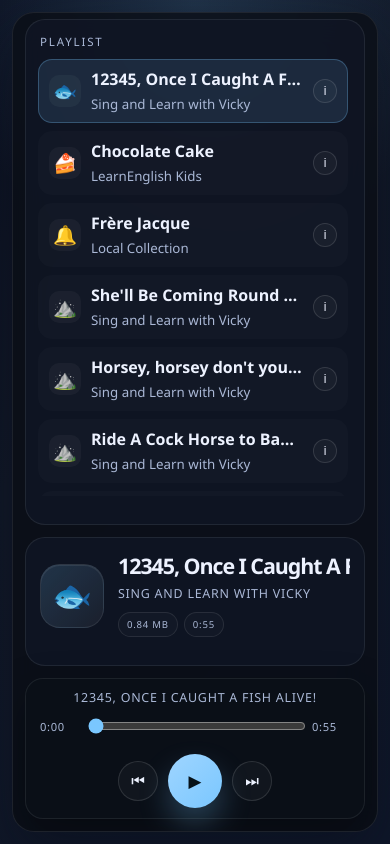
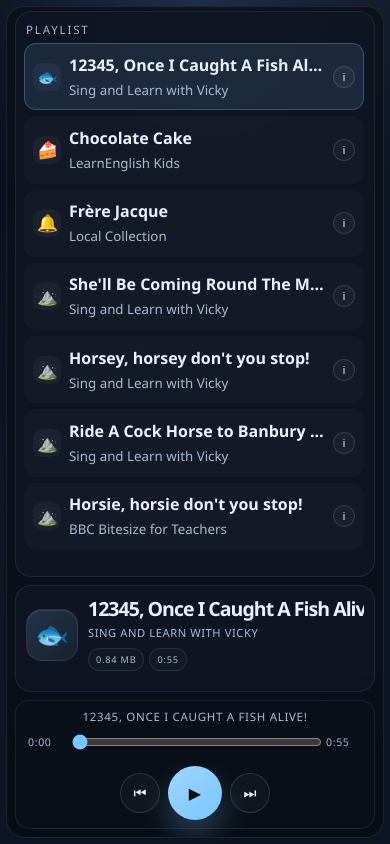
Before and after one commit to g2384/mp, a plain HTML site: page index.html in a window 390 px wide. Drawn offline with Linux system fonts and the light colour scheme.

Commit message:
Update index.html

```diff
--- a/index.html
+++ b/index.html
@@ -597,23 +597,148 @@
       }
 
       @media (max-width: 420px) {
+        body {
+          padding: 6px;
+        }
+
+        .player-shell {
+          height: calc(100vh - 12px);
+          border-radius: 18px;
+        }
+
+        .topbar {
+          padding: 10px 12px 6px;
+        }
+
+        .layout {
+          gap: 8px;
+          padding: 4px 8px 8px;
+        }
+
+        .sidebar {
+          padding: 10px 8px 8px;
+          border-radius: 16px;
+        }
+
+        .playlist-label {
+          margin-bottom: 6px;
+        }
+
+        .track-list {
+          gap: 6px;
+          padding: 0 2px 2px 0;
+        }
+
+        .track-item {
+          padding: 6px 8px;
+          gap: 8px;
+          border-radius: 12px;
+        }
+
+        .track-item-main {
+          gap: 8px;
+        }
+
+        .track-icon {
+          width: 28px;
+          height: 28px;
+          font-size: 1.05rem;
+          border-radius: 9px;
+        }
+
         .track-metrics {
           display: none;
         }
 
+        .track-side {
+          gap: 6px;
+        }
+
+        .track-info-btn {
+          width: 22px;
+          height: 22px;
+          font-size: 0.7rem;
+        }
+
+        .main-panel {
+          padding: 12px 10px 10px;
+          border-radius: 16px;
+        }
+
+        .track-hero {
+          grid-template-columns: 52px minmax(0, 1fr);
+          gap: 10px;
+          margin-bottom: 10px;
+        }
+
+        .song-icon {
+          width: 52px;
+          height: 52px;
+          border-radius: 16px;
+          font-size: 1.7rem;
+        }
+
+        .track-title {
+          font-size: clamp(1rem, 5vw, 1.35rem);
+        }
+
+        .track-artist {
+          font-size: 0.7rem;
+          letter-spacing: 0.05em;
+          margin-top: 4px;
+        }
+
+        .meta-row {
+          gap: 5px;
+          margin-top: 8px;
+        }
+
         .meta-pill {
-          padding: 5px 8px;
-          font-size: 0.6rem;
+          padding: 4px 7px;
+          font-size: 0.58rem;
+        }
+
+        .player-dock {
+          margin: 0 8px 8px;
+          gap: 8px;
+          padding: 8px 12px 8px;
+          border-radius: 14px;
+        }
+
+        .player-progress-row {
+          grid-template-columns: 36px minmax(0, 1fr) 36px;
+          gap: 6px;
+          font-size: 0.66rem;
+          margin-bottom: 6px;
+        }
+
+        .player-controls {
+          gap: 8px;
         }
 
         .control-btn {
           width: 40px;
           height: 40px;
+          font-size: 0.9rem;
         }
 
         .play-toggle {
           width: 54px;
           height: 54px;
+          font-size: 1rem;
+        }
+
+        .now-playing-title {
+          font-size: 0.72rem;
+        }
+
+        .track-info.visible {
+          padding: 10px 8px;
+          max-height: 180px;
+        }
+
+        pre {
+          font-size: 0.66rem;
         }
       }
     </style>
```
